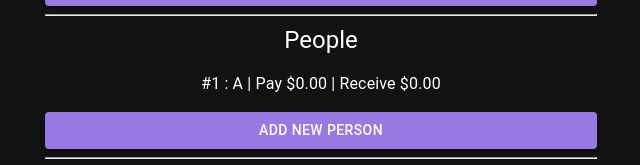
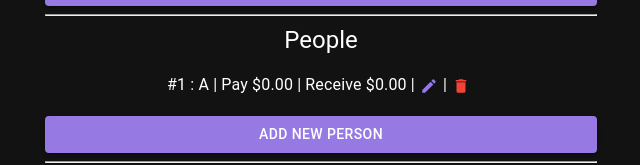
Before and after one commit to vincentau623/split-bills, a React (Vite) app: page / in a window 1280 px wide. Shown: the part 589-754 px from the top of the page, without its empty margins (319-959 px from the left). Built offline with nearby package versions, Linux system fonts and the light colour scheme.

Commit message:
feat: add people edition

```diff
--- a/src/components/PeopleSection.tsx
+++ b/src/components/PeopleSection.tsx
@@ -5,12 +5,15 @@ import {
     Modal,
     Box,
     TextField,
+    IconButton,
 } from "@mui/material";
 import { Person } from "../models/main";
-import { useEffect, useState } from "react";
+import { useState } from "react";
 import { modalBoxStyle } from "../styles/main";
 import { useAppDispatch, useAppSelector } from "../hooks/hooks";
-import { addPerson } from "../hooks/billSlice";
+import { addPerson, removePerson, updatePerson } from "../hooks/billSlice";
+import EditIcon from "@mui/icons-material/Edit";
+import DeleteIcon from "@mui/icons-material/Delete";
 
 const PeopleSection = () => {
     const bill = useAppSelector((state) => state.bill.value);
@@ -26,10 +29,8 @@ const PeopleSection = () => {
 
     const [personModalOpen, setPersonModalOpen] = useState<boolean>(false);
     const [tempPerson, setTempPerson] = useState<Person>(inititalPerson);
-
-    useEffect(() => {
-        console.log("bill.people", bill.people);
-    }, [bill.people]);
+    const [modalMode, setModalMode] = useState<"add" | "edit">("add");
+    const [updatingPersonIndex, setUpdatingPersonIndex] = useState<number>(-1);
 
     // PERSON Actions
     const handleTempPersonNameChange = (
@@ -37,25 +38,37 @@ const PeopleSection = () => {
     ) => {
         setTempPerson({ ...tempPerson, name: event.target.value });
     };
+
     // handle add person
     const handleAddPerson = () => {
-        dispatch(addPerson(tempPerson));
+        setTempPerson(inititalPerson);
+        setModalMode("add");
+        setPersonModalOpen(true);
+    };
+
+    // handle rename person
+    const handleUpdatePerson = (person: Person, index: number) => {
+        setTempPerson(person);
+        setModalMode("edit");
+        setUpdatingPersonIndex(index);
+        setPersonModalOpen(true);
+    };
+
+    // handle delete person
+    const handleDeletePerson = (index: number) => {
+        dispatch(removePerson(index));
+    };
+
+    const handlePersonModalSubmit = () => {
+        if (modalMode === "add") {
+            dispatch(addPerson(tempPerson));
+        } else if (modalMode === "edit") {
+            dispatch(
+                updatePerson({ person: tempPerson, index: updatingPersonIndex })
+            );
+        }
         setPersonModalOpen(false);
     };
-    // handle delete person
-    // const handleDeletePerson = (person: Person) => {
-
-    // }
-
-    // handle rename person
-    // const handleRenamePerson = (person: Person, newName: string) => {
-
-    // }
-
-    // handle person paid change
-    // const handlePaidChange = (person: Person) => {
-
-    // }
 
     const handlePersonModalClose = () => {
         setPersonModalOpen(false);
@@ -68,14 +81,28 @@ const PeopleSection = () => {
                     <div key={index}>
                         #{index + 1} : {person.name} | Pay $
                         {person.shouldPay.toFixed(2)} | Receive $
-                        {person.shouldReceive.toFixed(2)}
-                        {/* | Paid {person.paid ? 'Yes' : 'No'} */}
+                        {person.shouldReceive.toFixed(2)}{" "}
+                        {/* | Paid {person.paid ? 'Yes' : 'No'} */}|
+                        <IconButton
+                            color="primary"
+                            aria-label="edit item"
+                            size="small"
+                            onClick={() => handleUpdatePerson(person, index)}
+                        >
+                            <EditIcon fontSize="inherit" />
+                        </IconButton>
+                        |
+                        <IconButton
+                            color="error"
+                            aria-label="delete item"
+                            size="small"
+                            onClick={() => handleDeletePerson(index)}
+                        >
+                            <DeleteIcon fontSize="inherit" />
+                        </IconButton>
                     </div>
                 ))}
-                <Button
-                    variant="contained"
-                    onClick={() => setPersonModalOpen(true)}
-                >
+                <Button variant="contained" onClick={handleAddPerson}>
                     Add New Person
                 </Button>
             </Stack>
@@ -98,7 +125,10 @@ const PeopleSection = () => {
                             value={tempPerson.name}
                             onChange={handleTempPersonNameChange}
                         />
-                        <Button variant="contained" onClick={handleAddPerson}>
+                        <Button
+                            variant="contained"
+                            onClick={handlePersonModalSubmit}
+                        >
                             Add Person
                         </Button>
                         <Button
```
